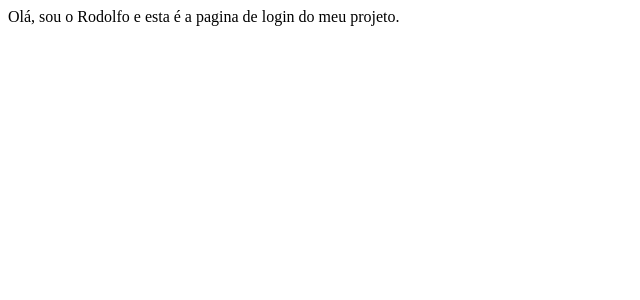
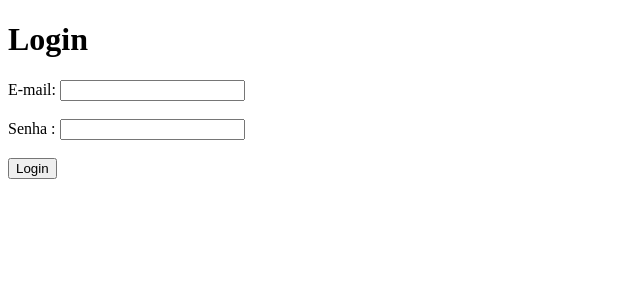
Before and after one commit to rolfviana/ProjetoWebII--2, a Django app: page /usuarios/login/ in a window 1280 px wide. Shown: the top 300 px of the page, without its empty margins (0-640 px from the left). Run offline with Django 5.2, Linux system fonts and the light colour scheme.

Commit message:
v 1.00 commit depois

```diff
--- a/novosite/usuarios/templates/usuarios/login.html
+++ b/novosite/usuarios/templates/usuarios/login.html
@@ -1 +1,30 @@
-Olá, sou o Rodolfo e esta é a pagina de login do meu projeto.
+<!DOCTYPE html>
+<html lang="pt-br">
+<head>
+    <meta charset="UTF-8">
+    <meta http-equiv="X-UA-Compatible" content="IE=edge">
+    <meta name="viewport" content="width=device-width, initial-scale=1.0">
+    <title>Login</title>
+</head>
+<body>
+    <h1>Login</h1>
+    <div class="container">
+     <form action = "/usuarios/login/" method="post">
+        {% csrf_token %}
+        <div class="input-email">
+            <label for="usermails">E-mail:</label>
+            <input type="email" id="usermails" name="email" required><br><br>
+
+        </div>
+        <div class="input-password">
+             <label for="userpassword">Senha :</label>
+             <input type="password" id="userpassword" name="senha"><br><br>
+
+        </div>
+        <div class="login-button">
+             <button class="login-b" type="submit">Login</button>
+        </div>
+     </form>
+     </div>
+</body>
+</html>
--- a/novosite/usuarios/views.py
+++ b/novosite/usuarios/views.py
@@ -1,6 +1,19 @@
 from django.shortcuts import render
+from django.http import HttpResponse
 
-# Create your views here.
+from django.contrib.auth.models import User
+from django.contrib.auth import authenticate
+from django.contrib.auth import login as login_django
 
 def login(request):
-    return render(request, 'usuarios/login.html')
+    if request.method == 'GET':
+        return render(request, 'usuarios/login.html')
+    if request.method == 'POST':
+        email = request.POST['email']
+        senha = request.POST['senha']
+        user = authenticate(request, username=email, password=senha)
+        if user is not None:
+            login_django(request, user)
+            return HttpResponse('Login autenticado com sucesso.')
+        else:
+            return HttpResponse('e-mail ou senha inválidos.')
```
Also changed, not shown: novosite/db.sqlite3.
